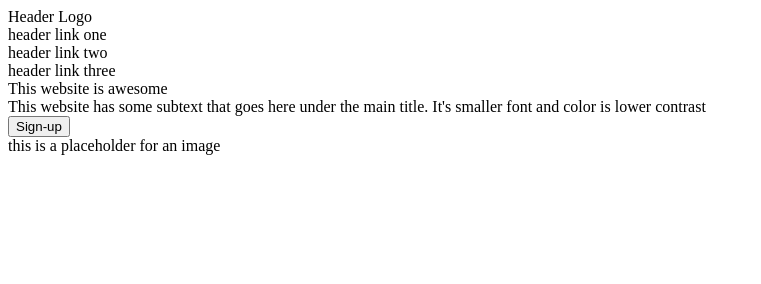
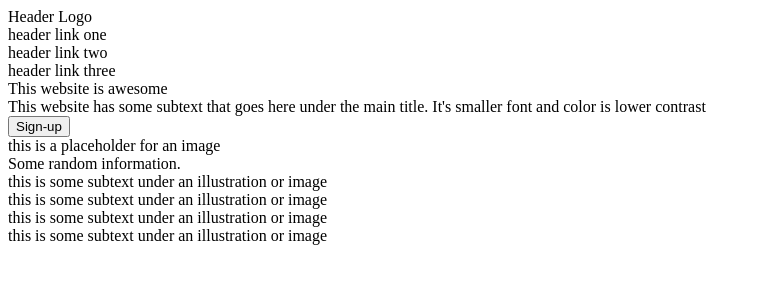
Before and after one commit to ron0909/landing-page, a plain HTML site: page index.html in a window 1280 px wide. Shown: the whole page, without its empty margins (0-761 px from the left). Drawn offline with Linux system fonts and the light colour scheme.

Commit message:
Added the contents for the second container

```diff
--- a/index.html
+++ b/index.html
@@ -7,7 +7,7 @@
 </head>
 <body>
     <div class="container-one">
-        <div class="header">
+        <div class="header-one">
             <div>Header Logo</div>
             <div>header link one</div>
             <div>header link two</div>
@@ -20,7 +20,25 @@
             <div>this is a placeholder for an image</div>
         </div>
     </div>
-    <div class="container-two"></div>
+    <div class="container-two">
+        <div class="header-two">Some random information.</div>
+        <div class="boxes">
+            <div class="box"></div>
+            <div class="text-two">this is some subtext under an illustration or image</div>
+        </div>
+        <div class="boxes">
+            <div class="box"></div>
+            <div class="text-two">this is some subtext under an illustration or image</div>
+        </div>
+        <div class="boxes">
+            <div class="box"></div>
+            <div class="text-two">this is some subtext under an illustration or image</div>
+        </div>
+        <div class="boxes">
+            <div class="box"></div>
+            <div class="text-two">this is some subtext under an illustration or image</div>
+        </div>
+    </div>
     <div class="container-three"></div>
     <div class="container-four"></div>
     <div class="container-five"></div>
```
